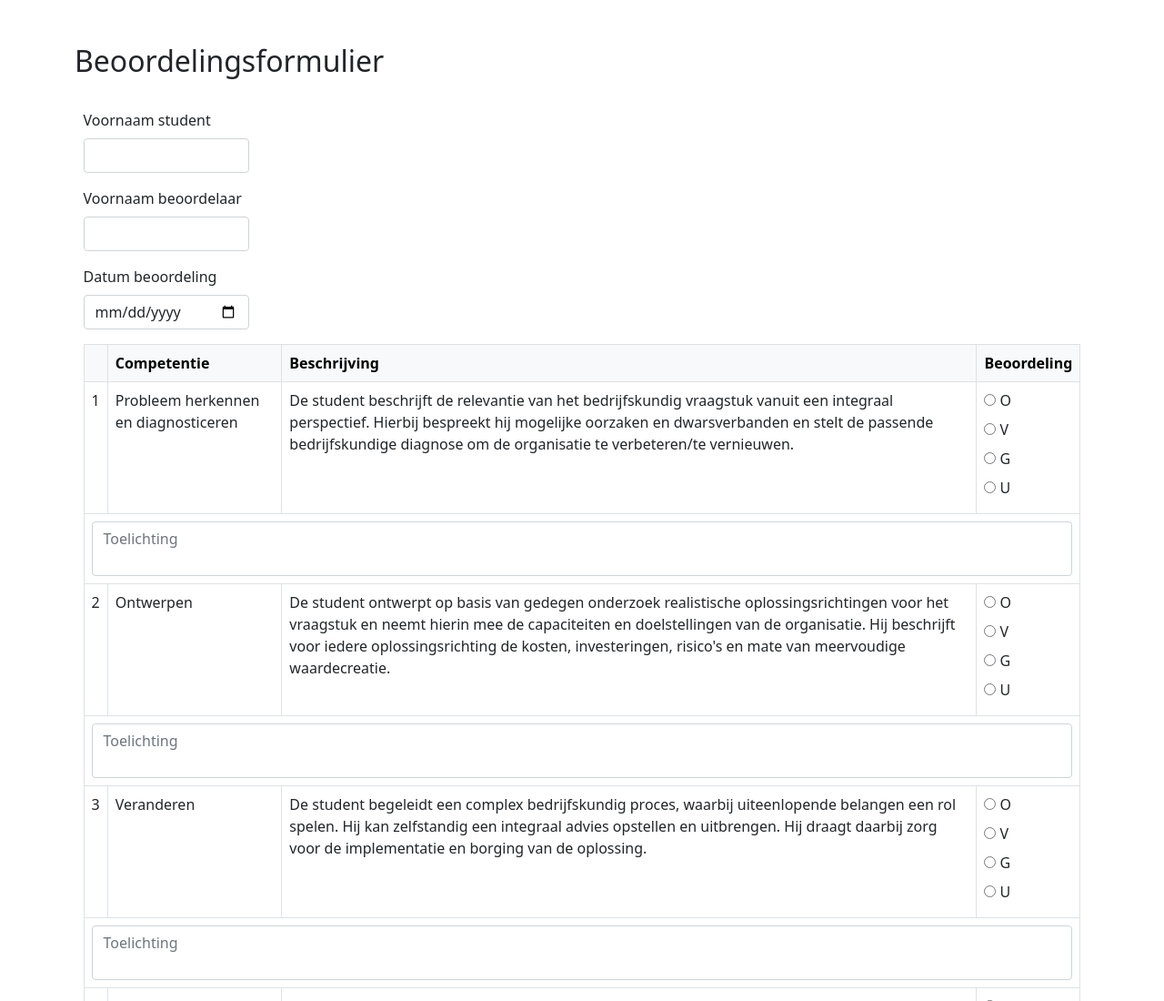
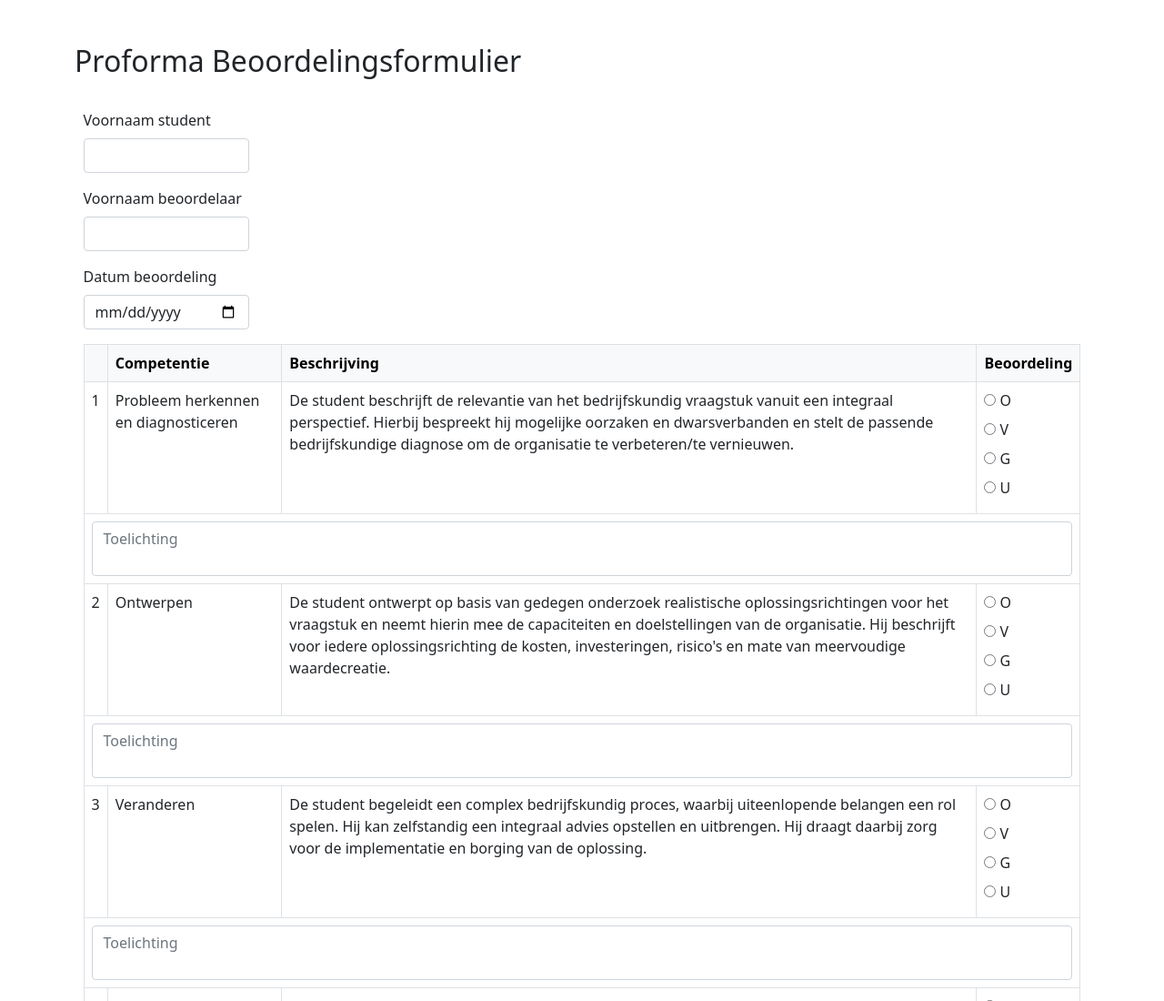
Before and after one commit to hanbedrijfskunde/beoordelingformulieren, a plain HTML site: page index.html in a window 1280 px wide. Shown: the top 1100 px of the page at 91% size. Drawn offline with nearby package versions, Linux system fonts and the light colour scheme.

Commit message:
Small adjustment in title

```diff
--- a/index.html
+++ b/index.html
@@ -27,7 +27,7 @@
 </head>
 <body>
 <div class="container mt-5">
-    <h2 class="mb-4">Beoordelingsformulier</h2>
+    <h2 class="mb-4">Proforma Beoordelingsformulier</h2>
     <form id="evaluationForm">
         <div class="pdf-content" id="pdfContent">
             <div class="mb-3 col-2">
```
